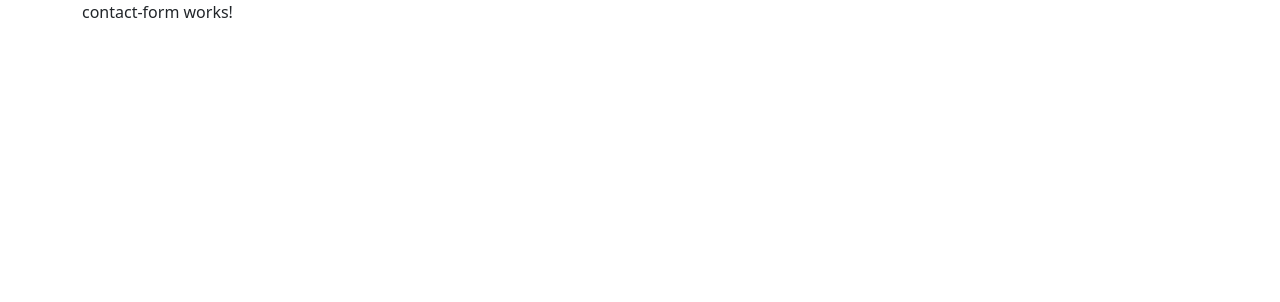
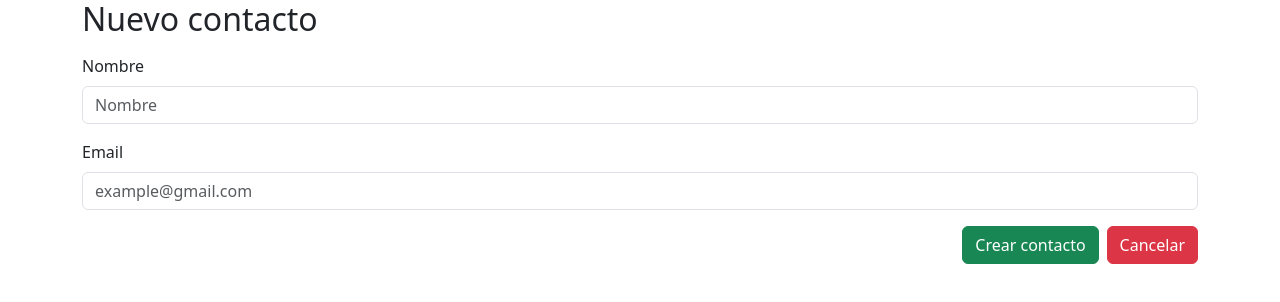
Before and after one commit to rodrigovelasquez2/contact-list-angular-frontend, an Angular app: page /form in a window 1280 px wide. Shown: the top 302 px of the page. Built offline with nearby package versions, Linux system fonts and the light colour scheme.

Commit message:
feat(contact-form.html): Agregar el formulario de nuevo contacto y botones

```diff
--- a/src/app/contact-form-component/contact-form.html
+++ b/src/app/contact-form-component/contact-form.html
@@ -1 +1,20 @@
-<p>contact-form works!</p>
+<h2 class="mb-3">Nuevo contacto</h2>
+
+<form>
+    <div class="mb-3">
+        <label for="name" class="form-label">Nombre</label>
+        <input id= "name" type="text" placeholder="Nombre" class="form-control">
+    </div>
+
+    <div class="mb-3">
+        <label for="email" class="form-label">Email</label>
+        <input id= "email" type="email" placeholder="example@gmail.com" class="form-control">
+    </div>
+
+
+    <div class = "text-end ">
+        <button class="btn-success btn ms-2" type="submit">Crear contacto</button>
+        <button class="btn-danger btn ms-2" type="submit">Cancelar</button>
+    </div>
+
+</form>
```
